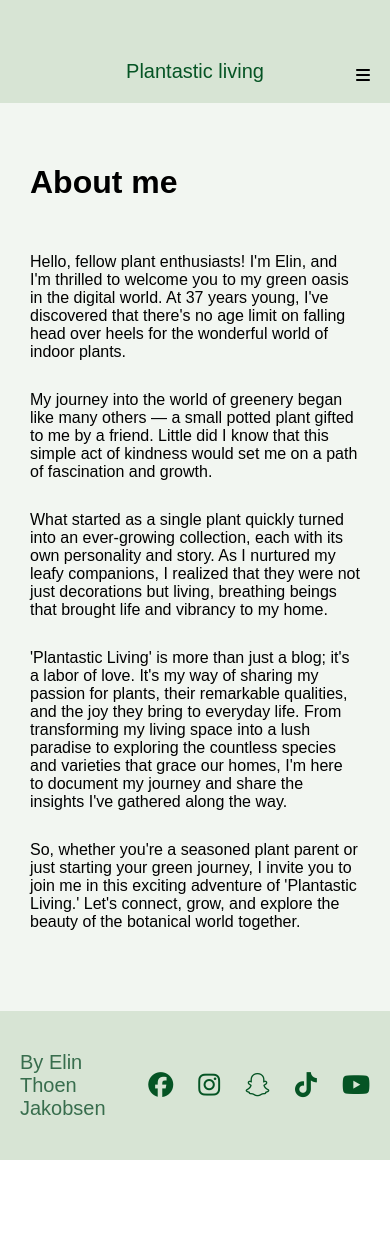
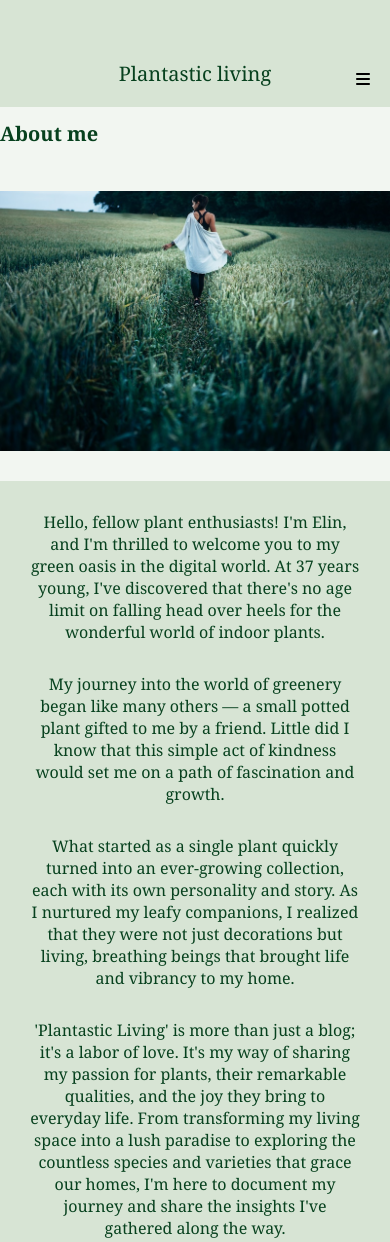
Before and after one commit to Noroff-FEU-Assignments/project-exam-1-elinkrull, a plain HTML site: page about.html in a window 390 px wide. Shown: the top 1242 px of the page. Before the commit the page ends 1160 px from the top, so only its background shows below. Drawn offline with Linux system fonts and the light colour scheme; a script that the page names is missing.

Commit message:
added styling and responsivnes

```diff
--- a/about.html
+++ b/about.html
@@ -18,17 +18,20 @@
 		<input type="checkbox" id="hamburger-checkbox" />
 		<nav>
 			<a href="index.html">Home</a>
-			<a href="about.html" class="onpage">About</a>
+			<a href="about.html" class="onpage">About me</a>
 			<a href="blogs.html">Plants</a>
 			<a href="contact.html">Contact</a>
 		</nav>
 	</header>
 
 	<main class="about-section">
-		<h1>About me</h1>
+		<h1 class="about-header">About me</h1>
+		<img src="images/clem-onojeghuo-Jy992J_7GUs-unsplash.jpg" alt="" class="about-image">
+		<div class="about-text">
 			<div>
 				Hello, fellow plant enthusiasts! I'm Elin, and I'm thrilled to welcome you to my green oasis in the
-			digital world. At 37 years young, I've discovered that there's no age limit on falling head over heels for
+				digital world. At 37 years young, I've discovered that there's no age limit on falling head over heels
+				for
 				the wonderful world of indoor plants.
 			</div>
 			<div>
@@ -37,20 +40,26 @@
 				Little did I know that this simple act of kindness would set me on a path of fascination and growth.
 			</div>
 			<div>
-			What started as a single plant quickly turned into an ever-growing collection, each with its own personality
+				What started as a single plant quickly turned into an ever-growing collection, each with its own
+				personality
 				and story. As I nurtured my leafy companions, I realized that they were not just decorations but living,
 				breathing beings that brought life and vibrancy to my home.
 			</div>
 			<div>
-			'Plantastic Living' is more than just a blog; it's a labor of love. It's my way of sharing my passion for
+				'Plantastic Living' is more than just a blog; it's a labor of love. It's my way of sharing my passion
+				for
 				plants, their remarkable qualities, and the joy they bring to everyday life. From transforming my living
-			space into a lush paradise to exploring the countless species and varieties that grace our homes, I'm here
+				space into a lush paradise to exploring the countless species and varieties that grace our homes, I'm
+				here
 				to document my journey and share the insights I've gathered along the way.
 			</div>
 			<div>
-			So, whether you're a seasoned plant parent or just starting your green journey, I invite you to join me in
-			this exciting adventure of 'Plantastic Living.' Let's connect, grow, and explore the beauty of the botanical
+				So, whether you're a seasoned plant parent or just starting your green journey, I invite you to join me
+				in
+				this exciting adventure of 'Plantastic Living.' Let's connect, grow, and explore the beauty of the
+				botanical
 				world together.
+			</div>
 		</div>
 	</main>
 
--- a/styles.css
+++ b/styles.css
@@ -1,7 +1,7 @@
 /* global code  */
 
 body {
-	font-family: sans-serif, Verdana, Arial, Helvetica;
+	font-family: Cambria, Cochin, Georgia, Times, 'Times New Roman', serif;
 	margin: auto;
     max-width: 100%;
 }
@@ -14,8 +14,14 @@ header {
 	padding-top: 40px;
 }
 
+h1 {
+	font-family: Cambria, Cochin, Georgia, Times, 'Times New Roman', serif;
+	font-size: 20px;
+	color: rgba(7, 65, 30, 1);
+}
+
 .sitename {
-	color: rgba(5, 84, 36, 1);
+	color: rgba(7, 65, 30, 1);
 	font-size: 20px;
 }
 
@@ -31,7 +37,7 @@ nav, #hamburger-checkbox {
 }
 
 nav a {
-	color: rgba(5, 84, 36, 1);
+	color: rgba(7, 65, 30, 1);
     display: block;
 	text-decoration: none;
 }
@@ -47,7 +53,6 @@ nav a {
     font-weight: bold;
 }
 
-
 main {
 	background-color: rgba(215, 228, 212, 0.32);
 }
@@ -61,14 +66,14 @@ main {
 }
 
 .some-icons {
-	color: rgba(5, 84, 36, 1);
+	color: rgba(7, 65, 30, 1);
 	display: flex;
 	font-size: 25px;
 	gap: 25px;
 }
 
 .by-name {
-	color: rgba(56, 109, 77, 1);
+	color: rgba(7, 65, 30, 1);
 	font-size: 20px;
 }
 
@@ -85,13 +90,13 @@ main {
 }
 
 .index-section-two {
+	font-family: Cambria, Cochin, Georgia, Times, 'Times New Roman', serif;
 	display: flex;
 	justify-content: center;
     flex-direction: column;
 }
 
 .index-section-two-header, .latest-post-header {
-	font-family: Cambria, Cochin, Georgia, Times, 'Times New Roman', serif;
 	text-align: center;
 }
 
@@ -141,11 +146,21 @@ main {
 
 /* about.html */
 
-.about-section {
+
+.about-section, .about-text {
 	display: flex;
 	flex-direction: column;
 	gap: 30px;
-	padding: 40px 30px 80px 30px;
+}
+
+.about-text {
+	color: rgba(7, 65, 30, 1);
+	text-align: center;
+	position: relative;
+	z-index: 10;
+	background-color:  rgba(215, 228, 212, 1);
+	padding: 30px;
+	max-width: 800px;
 }
 
 /* blogs.html */
@@ -263,6 +278,10 @@ form label {
 		grid-template-columns: 500px 1fr;
 	}
 
+	.about-text {
+		font-size: 20px;
+	}
+
 }
 
 
```
Also changed, not shown: blogs.html (+1 -1 lines), contact.html (+1 -1 lines), index.html (+1 -1 lines), specificblog.html (+1 -1 lines), images/clem-onojeghuo-Jy992J_7GUs-unsplash.jpg (added), 1 other file. Lines whose indentation alone changed are shown as unchanged.
